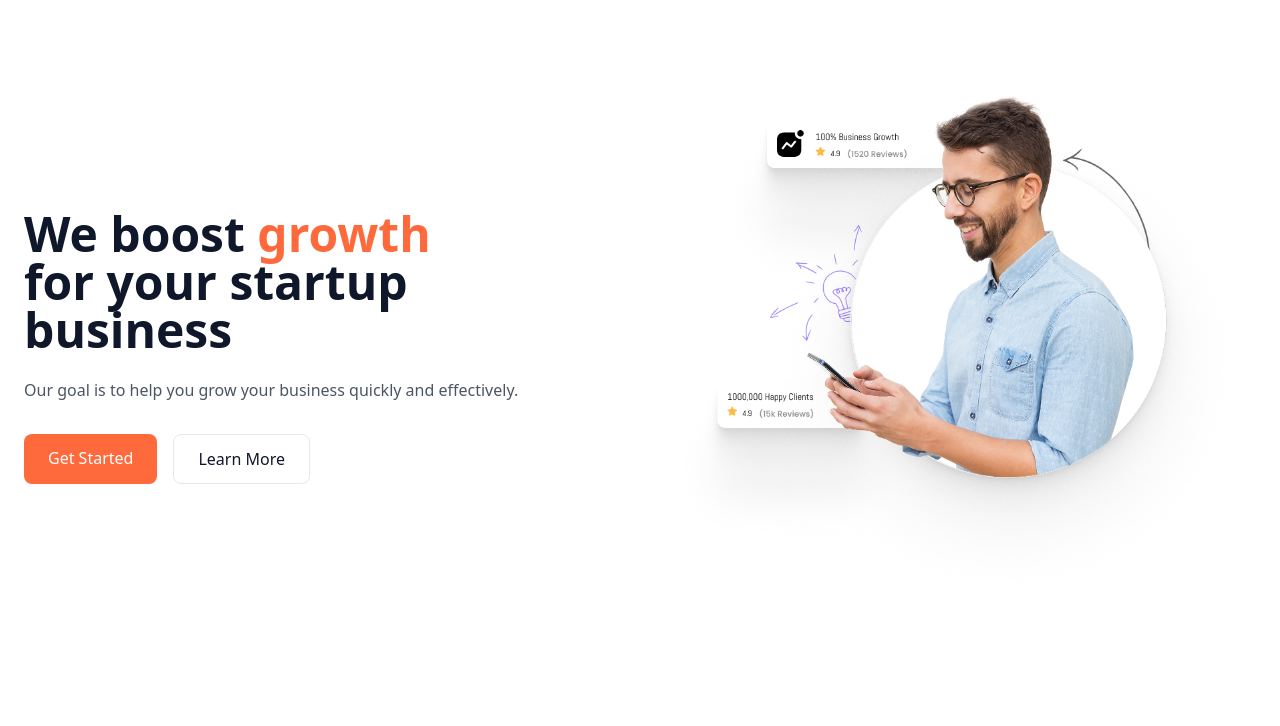
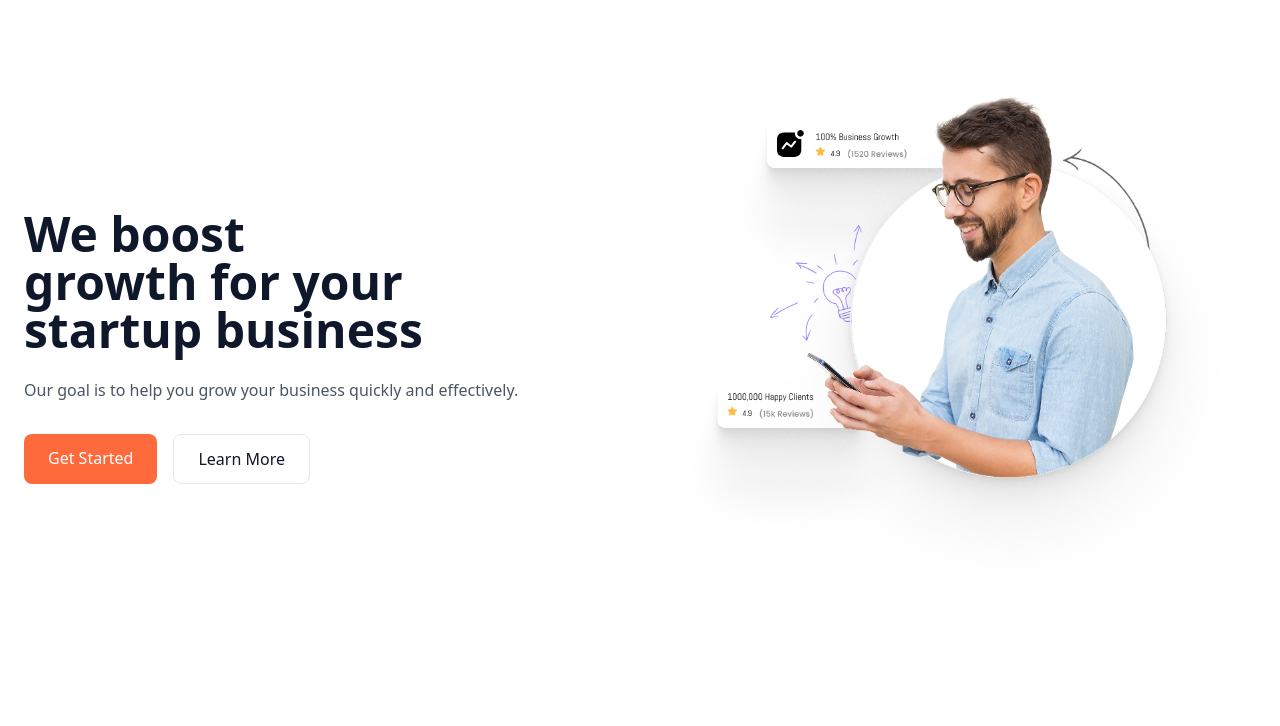
Before and after one commit to Aditya201514049/ostad-mern-project, a plain HTML site: page index.html in a window 1280 px wide. Shown: the part 74-800 px from the top of the page. Drawn offline with nearby package versions, Linux system fonts and the light colour scheme.

Commit message:
line break in we boost growth

```diff
--- a/index.html
+++ b/index.html
@@ -48,8 +48,8 @@
   <!-- Text -->
   <div>
     <h1 class="text-4xl md:text-5xl font-bold leading-tight">
-      We boost <span class="text-primary">growth</span><br>
-      for your startup business
+      We boost <br> growth
+      for your <br> startup business
     </h1>
 
     <p class="mt-6 text-gray-600">
```
